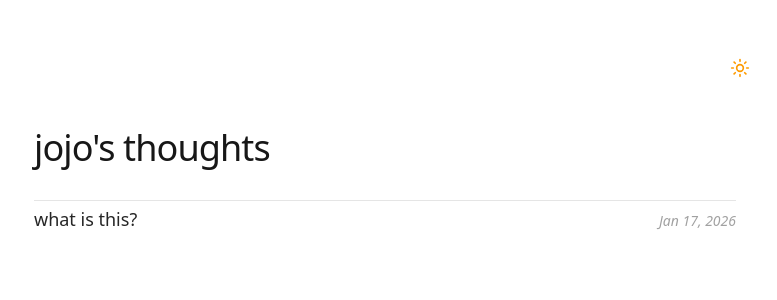
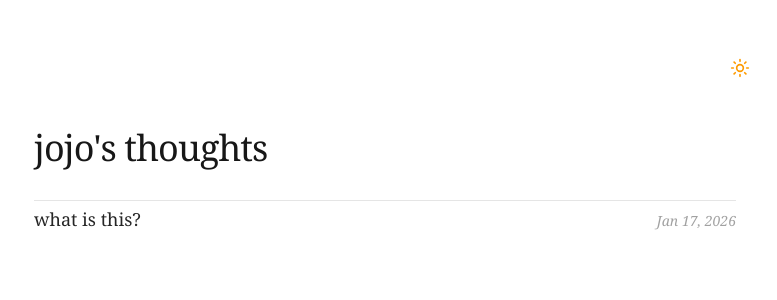
Before and after one commit to sakn0m/blog, a Next.js app: page / in a window 1280 px wide. Shown: the top 300 px of the page, without its empty margins (255-1032 px from the left). Built offline with nearby package versions, Linux system fonts and the light colour scheme.

Commit message:
Change font from EB Garamond to Georgia
Co-authored-by: sakn0m <81561474+sakn0m@users.noreply.github.com>

```diff
--- a/app/globals.css
+++ b/app/globals.css
@@ -2,7 +2,7 @@
 @plugin "@tailwindcss/typography";
 
 @theme {
-  --font-serif: var(--font-garamond), ui-serif, Georgia, serif;
+  --font-serif: Georgia, ui-serif, serif;
 }
 
 /*
--- a/app/layout.tsx
+++ b/app/layout.tsx
@@ -1,14 +1,7 @@
 import type { Metadata } from "next";
-import { EB_Garamond } from "next/font/google";
 import { Providers } from "@/app/providers";
 import { ThemeToggle } from "@/app/theme-toggle";
 import "./globals.css";
-
-const garamond = EB_Garamond({
-  subsets: ["latin"],
-  weight: ["400", "500", "600"],
-  variable: "--font-garamond",
-});
 
 export const metadata: Metadata = {
   metadataBase: new URL("https://jojo.news"),
@@ -31,7 +24,7 @@ export default function RootLayout({
 }>) {
   return (
     <html lang="en" suppressHydrationWarning>
-      <body className={`${garamond.variable} font-serif antialiased transition-colors duration-500`}>
+      <body className="font-serif antialiased transition-colors duration-500">
         <Providers>
           <main className="max-w-[750px] mx-auto px-6 py-24 md:py-32 font-serif relative">
             <div className="absolute top-6 right-6 md:top-12 md:right-0">
```
Also changed, not shown: 1 other file (tests, documents, lock files or other folders).
